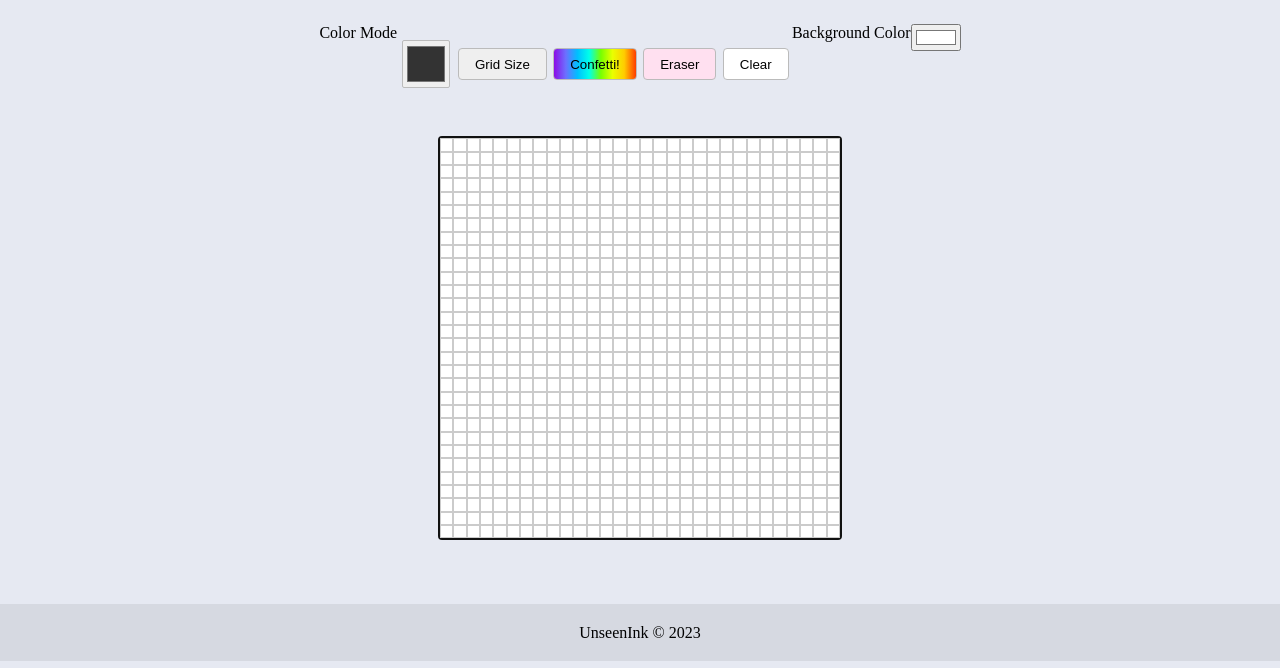
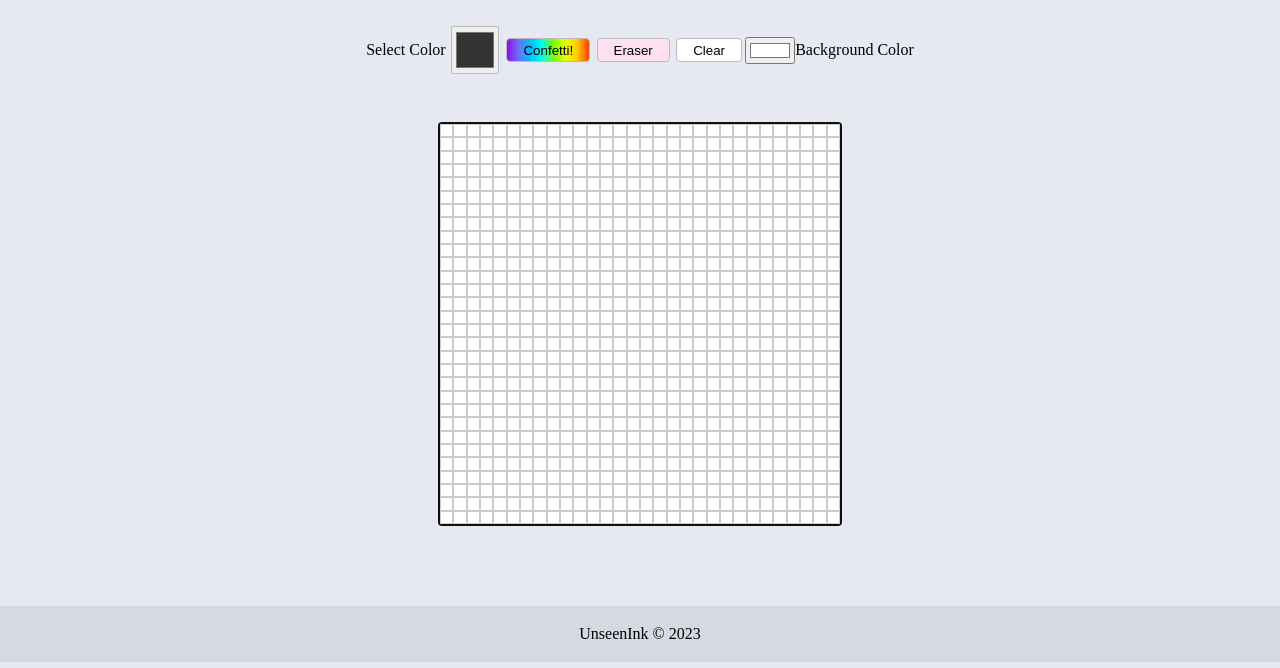
Before and after one commit to goksinb/etch-a-sketch, a plain HTML site: page index.html in a window 1280 px wide. Shown: the part 132-800 px from the top of the page. Drawn offline with Linux system fonts and the light colour scheme.

Commit message:
disabled grid size button

```diff
--- a/app.js
+++ b/app.js
@@ -61,7 +61,6 @@
 }
 
 function setCurrentMode(newMode) {
-
   currentMode = newMode;
   console.log(newMode);
 }
@@ -86,7 +85,6 @@
 clearBtnElement.addEventListener("click", clearBackground);
 gridElement.addEventListener("mouseover", clickButton);
 
-
 function clickButton(e) {
   if (currentMode === "eraser") {
     hoveredElement.style.backgroundColor = "transparent";
@@ -99,7 +97,6 @@
     hoveredElement.style.backgroundColor = currentColor;
   }
 }
-
 
 function clearBackground(e) {
   if (currentMode === "clear") {
@@ -115,6 +112,4 @@
   }
 }
 
-
-
 createTable(currentSize);
--- a/index.html
+++ b/index.html
@@ -4,8 +4,10 @@
     <meta charset="UTF-8" />
     <meta http-equiv="X-UA-Compatible" content="IE=edge" />
     <meta name="viewport" content="width=device-width, initial-scale=1.0" />
-    <link href="https://fonts.googleapis.com/css2?family=Caveat:wght@600&display=swap" rel="stylesheet">
-
+    <link
+      href="https://fonts.googleapis.com/css2?family=Caveat:wght@600&display=swap"
+      rel="stylesheet"
+    />
     <title>Etch-A-Sketch</title>
     <link rel="stylesheet" href="styles.css" />
     <script src="app.js" defer></script>
@@ -13,20 +15,22 @@
   <body>
     <header class="header">
       <h1 class="title">Etch-a-sketch</h1>
+      <p>Hover over the grid to start painting</p>
     </header>
     <main class="main">
       <section class="settings">
         <div id="buttons">
-          <label for="colorPicker">Color Mode</label>
+          <label for="colorPicker">Select Color</label>
           <input id="colorPicker" type="color" value="#333333" />
           <!-- <button id="colorBtn">Color mode</button> -->
-          <button id="gridBtn">Grid Size</button>
+          <!-- <button id="gridBtn">Grid Size</button> -->
           <button id="rainbowBtn">Confetti!</button>
           <button id="eraserBtn">Eraser</button>
           <button id="clearBtn">Clear</button>
           <!-- <button id="backgroundBtn">Background Color</button> -->
+
+          <input id="colorPickerBg" type="color" value="#FFFFFF" />
           <label for="colorPickerBg">Background Color</label>
-          <input id="colorPickerBg" type="color" value="#FFFFFF"  />
         </div>
 
         <!-- <div id="sizeValue" class="size-value">16 x 16</div>
--- a/styles.css
+++ b/styles.css
@@ -1,5 +1,5 @@
 body {
-
+  overflow: hidden;
   background-color: rgb(230, 233, 242);
   margin: 0;
   padding: 0;
@@ -8,6 +8,8 @@
 }
 
 .title {
+  margin-top: 1rem;
+  margin-bottom: 1rem;
   color: rgb(17, 17, 17);
   font-family: "Caveat", cursive;
   font-size: 60px;
@@ -16,13 +18,12 @@
 .container {
   margin: auto;
   margin-top: 2rem;
-  margin-bottom: 4rem;
+  margin-bottom: 5rem;
   display: flex;
   background: rgb(255, 255, 255);
   border: solid 2px rgb(17, 17, 17);
   border-radius: 4px;
   width: 100%;
-
   width: 400px;
   height: 400px;
 }
@@ -72,6 +73,11 @@
   cursor: pointer;
 }
 
+#buttons {
+  display: flex;
+  align-items: center;
+}
+
 #colorBtn {
   background-color: #e6ffd4;
 }
```
Also changed, not shown: 1 other file.
